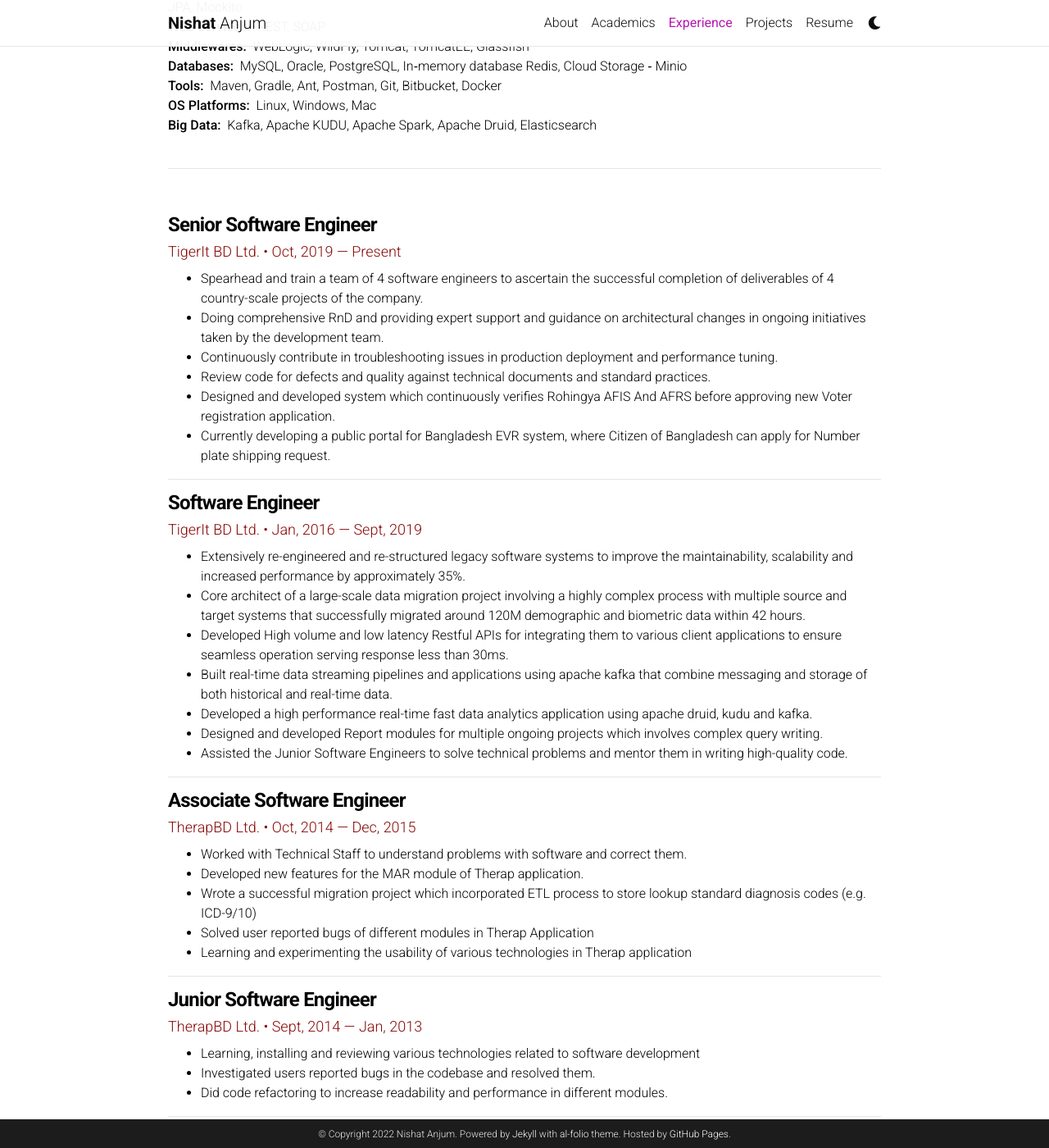
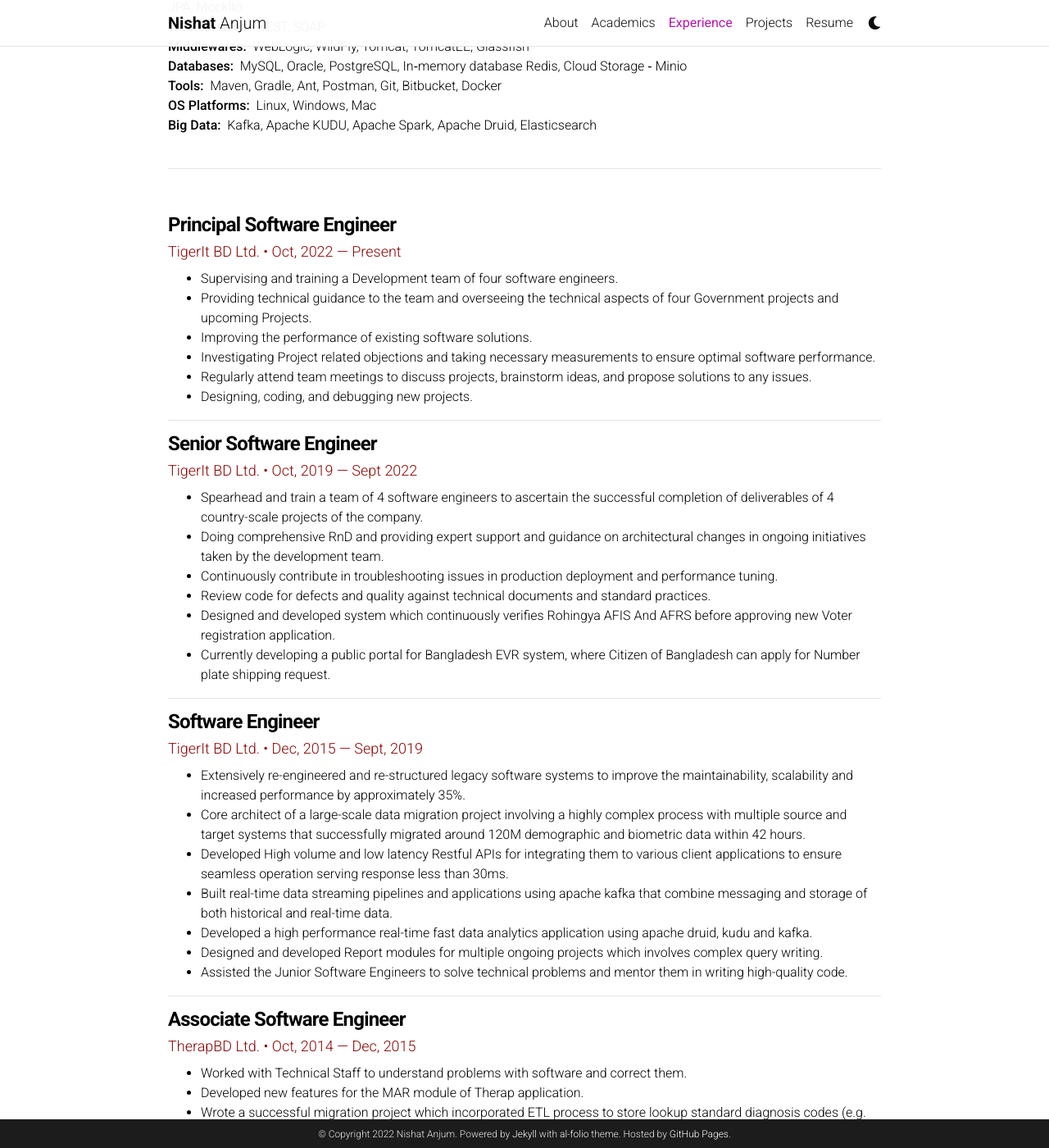
Before and after one commit to nishat-anjum/nanjum, a Jekyll site: the page built from _pages/experience.md, in a window 1280 px wide and 1400 px high, scrolled down 300 px. Shown: the whole window at 82% size. Built offline with Jekyll 4.4.1, drawn with Linux system fonts in a browser that asks for light colours; comment, search, counter and statistics services are not loaded; a style sheet for code colours, icons or effects is not loaded; some of the changed text lies outside the part shown.

```diff
--- a/_data/experience.yml
+++ b/_data/experience.yml
@@ -1,8 +1,21 @@
 # Jobs
 # VP of Global Communications
+- company: Principal Software Engineer
+  position: TigerIt BD Ltd.
+  duration: Oct, 2022 &mdash; Present
+  summary: Write about your core competencies in one or two sentences describing your position. If you held the position for a long time, it could be a longer section, including a couple bullet points
+  responsibilities:
+    - Supervising and training a Development team of four software engineers.
+    - Providing technical guidance to the team and overseeing the technical aspects of four Government projects and upcoming Projects.
+    - Improving the performance of existing software solutions.
+    - Investigating Project related objections and taking necessary measurements to ensure optimal software performance.
+    - Regularly attend team meetings to discuss projects, brainstorm ideas, and propose solutions to any issues.
+    - Designing, coding, and debugging new projects.
+
+
 - company: Senior Software Engineer
   position: TigerIt BD Ltd.
-  duration: Oct, 2019 &mdash; Present
+  duration: Oct, 2019 &mdash; Sept 2022
   summary: Write about your core competencies in one or two sentences describing your position. If you held the position for a long time, it could be a longer section, including a couple bullet points
   responsibilities:
     - Spearhead and train a team of 4 software engineers to ascertain the successful completion of deliverables of 4 country-scale projects of the company.
@@ -15,7 +28,7 @@
 
 - company: Software Engineer
   position: TigerIt BD Ltd.
-  duration: Jan, 2016 &mdash; Sept, 2019
+  duration: Dec, 2015 &mdash; Sept, 2019
   summary: Write about your core competencies in one or two sentences describing your position. If you held the position for a long time, it could be a longer section, including a couple bullet points
   responsibilities:
     - Extensively re-engineered and re-structured legacy software systems to improve the maintainability, scalability and increased performance by approximately 35%.
@@ -41,7 +54,7 @@
 
 - company: Junior Software Engineer
   position: TherapBD Ltd.
-  duration: Sept, 2014 &mdash; Jan, 2013
+  duration: Jan, 2013 &mdash; Sept, 2014
   summary: Write about your core competencies in one or two sentences describing your position. If you held the position for a long time, it could be a longer section, including a couple bullet points
   responsibilities:
     - Learning, installing and reviewing various technologies related to software development
```
Also changed, not shown: _pages/about.md (+1 -1 lines), _pages/academics.md (+4 -4 lines), 1 other file.
